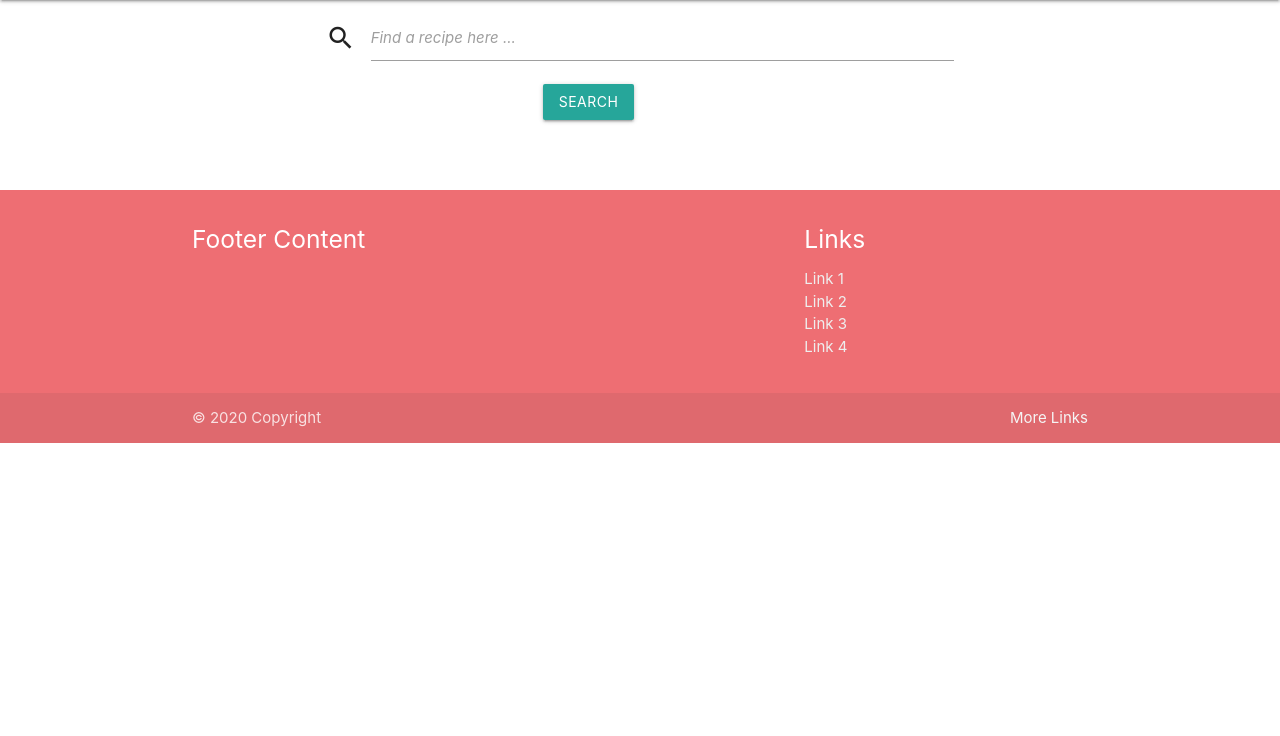
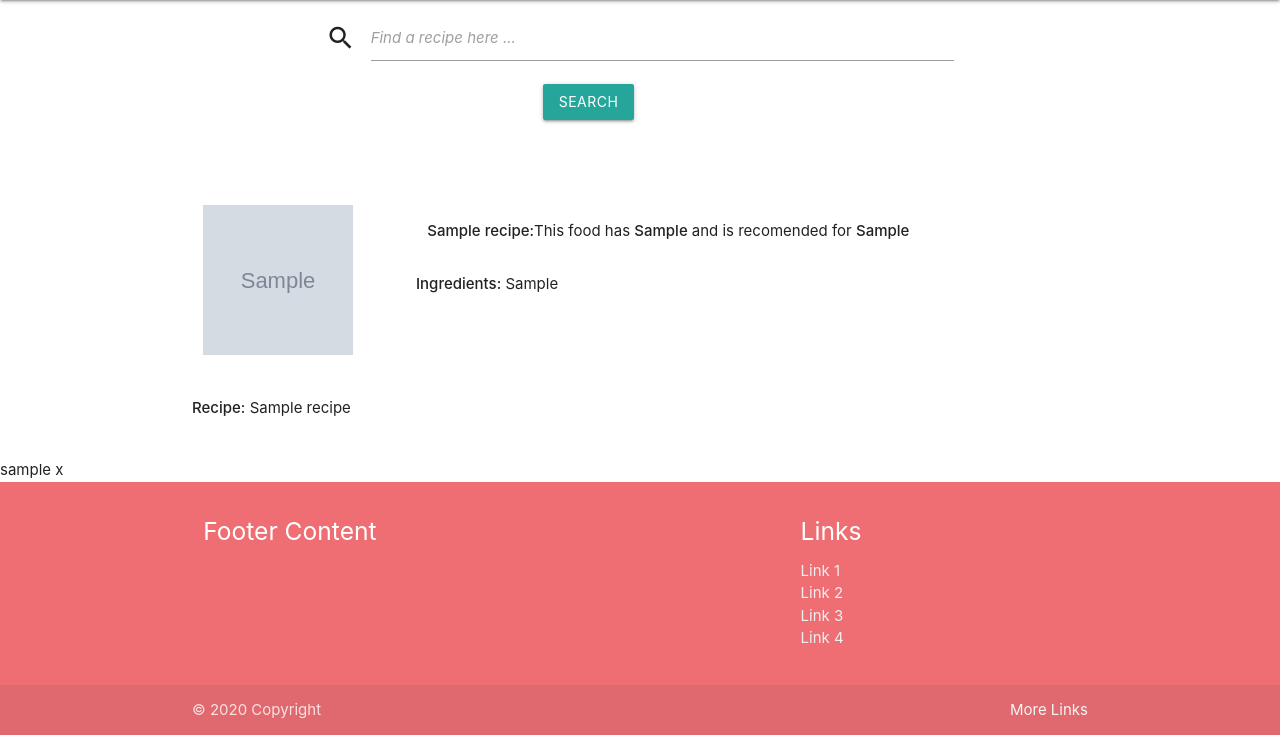
Before and after one commit to meghdadyazdi/cookbook, a Flask app: template templates/find_recipe.html in a window 1280 px wide. Shown: the part 64-800 px from the top of the page. Run offline with Flask 2, Linux system fonts and the light colour scheme; the template is opened without the code that fills it: most values are stand-ins (such as "Sample title", 1, 10 or a date in 2020); grey boxes marked "Sample" are stand-in pictures; some libraries are stand-ins or nearby versions.

Commit message:
add initial search_recipe

```diff
--- a/app.py
+++ b/app.py
@@ -11,12 +11,13 @@ mongo = PyMongo(app)
 
 app.secret_key = "randomstring123"
 
+
 @app.route('/')
 @app.route('/sign_in', methods=["POST", "GET"])
 def sign_in():
     if request.method == 'POST':
         users = mongo.db.users
-        login_user = users.find_one({'username' : request.form.get('username')})
+        login_user = users.find_one({'username': request.form.get('username')})
         if login_user:
             if request.form.get('pass') == login_user['password']:
                 session['username'] = request.form['username']
@@ -25,15 +26,16 @@ def sign_in():
     return render_template('sign_in.html')
 
 
-
 @app.route('/sign_up', methods=['POST', 'GET'])
 def sign_up():
     if request.method == 'POST':
         users = mongo.db.users
-        existing_user = users.find_one({'username' : request.form.get('username')})
+        existing_user = users.find_one(
+            {'username': request.form.get('username')})
 
         if existing_user is None:
-            users.insert({'username' : request.form.get('username'), 'password' : request.form.get('pass')})
+            users.insert({'username': request.form.get(
+                'username'), 'password': request.form.get('pass')})
             session['username'] = request.form['username']
             return redirect(url_for('find_recipe'))
 
@@ -42,16 +44,16 @@ def sign_up():
     return render_template('sign_up.html')
 
 
-
 # I should ask how the hell is working????????
 @app.route('/add_recipe')
 def add_recipe():
     return render_template("add_recipe.html",
                            users=mongo.db.users.find(), active_user=session['username'])
 
+
 @app.route('/add_recipe', methods=['POST'])
 def insert_recipe():
-    recipes =  mongo.db.recipes
+    recipes = mongo.db.recipes
     recipes.insert_one(request.form.to_dict())
     return redirect(url_for('find_recipe'))
 
@@ -61,21 +63,26 @@ def find_recipe():
     return render_template("find_recipe.html",
                            recipes=mongo.db.recipes.find(), active_user=session['username'])
 
+
 @app.route('/find_recipe', methods=['POST', 'GET'])
 def search_recipe():
-    recipes =  mongo.db.recipes
-    # db.recipes.createIndex({recipe_name: 'text', recipe: 'text'})
-    SR=recipes.find({ "$text": {"$search": request.form.get('search_recipe')}})
+    recipes = mongo.db.recipes
+    recipes.ensure_index([('recipe_name', 'text'), ('recipe', 'text')],
+                         name="search_index", weights={'title': 100, 'body': 25})
 
-    # return render_template("find_recipe.html",
-    #                        recipes=mongo.db.recipes.find(), search_result=SR)
-    print ("SR[0]",SR)
-    return ""
+# recipes.ensure_index([('recipe_name', 'text'), ('recipe', 'text'), ('recipe_meal', 'text'), ('recipe_ingredients', 'text')
+#     , ('recipe_energy', 'text'), ('recipe_photo', 'text'), ('recipe_video', 'text'),], name="search_index", weights={'title':100,'body':25})
+
+    SR = recipes.find(
+        {'$text': {'$search': request.form.get('search_recipe')}})
 
 
 
+    return render_template("find_recipe.html",
+                           recipes_search=SR, recipes=mongo.db.recipes.find(), active_user=session['username'])
+
 
 if __name__ == '__main__':
-    app.run(host=os.environ.get('IP','0.0.0.0'),
-            port=int(os.environ.get('PORT','5000')),
+    app.run(host=os.environ.get('IP', '0.0.0.0'),
+            port=int(os.environ.get('PORT', '5000')),
             debug=True)
--- a/templates/find_recipe.html
+++ b/templates/find_recipe.html
@@ -1,7 +1,7 @@
 {% extends 'base.html' %}
 
 {%block recipe%}
-<form action="{{ url_for('find_recipe') }}" method="POST" class="col s12">
+<form action="{{ url_for('search_recipe') }}" method="POST" class="col s12">
 <div class="row">
 	<div class="input-field col s6 push-s3">
 		<i class="material-icons prefix">search</i>
@@ -14,15 +14,38 @@
       </div>
 	</div>
 </div>
+</form>
 
+<section class="container">
+{% for recipe in recipes_search %}
+<div class="row">
+		<div class="input-field col s3">
+			<img src="{{recipe.recipe_photo}}" alt="{{recipe.recipe_name}}" width="150" height="150">
+        </div>
+        <div class="input-field col s9">
+        {%if "{{recipe.recipe_meal}}"%}
+			<p>  <strong>{{recipe.recipe_name}}:</strong>This food has <strong> {{recipe.recipe_energy}} </strong>
+            and is recomended for <strong>{{recipe.recipe_meal}}</strong></p>
+        {% else %}
+            <p><strong>{{recipe.recipe_name}}: </strong>This food has <strong>{{recipe.recipe_energy}} </strong> and is
+            recomended to have in any <strong>meals</strong></p>
+            {% endif %}
+        </div>
+        <div class="row"><strong>Ingredients:</strong> {{recipe.recipe_ingredients}}</div>
+		<div class="row"><strong>Recipe:</strong> {{recipe.recipe}}</div>
+        {%if "{{recipe.recipe_video}}"%}
+        <!-- <iframe width="145" height="110" src="{{recipe.recipe_video}}"></iframe> -->
+        {% endif %}
+</div>
+</div>
 
+{% endfor %}
+</section>
 
-
-
-
-
-
-
+{% for user in users%}
+{{user.username}}
+{{user.password}}
+{% endfor %}
 
 
 
```
Also changed, not shown: templates/search.html (added, +16 -0 lines).
